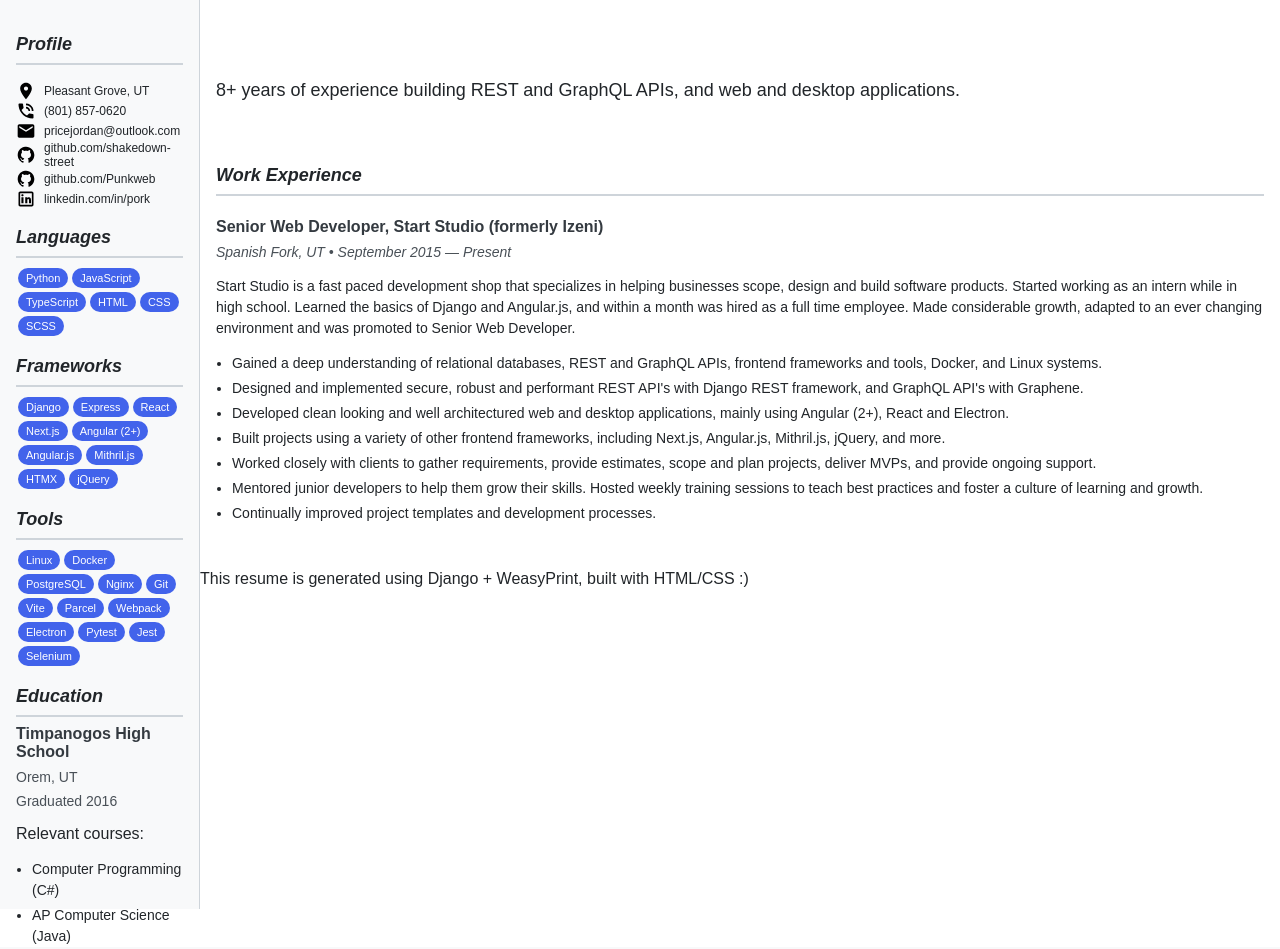
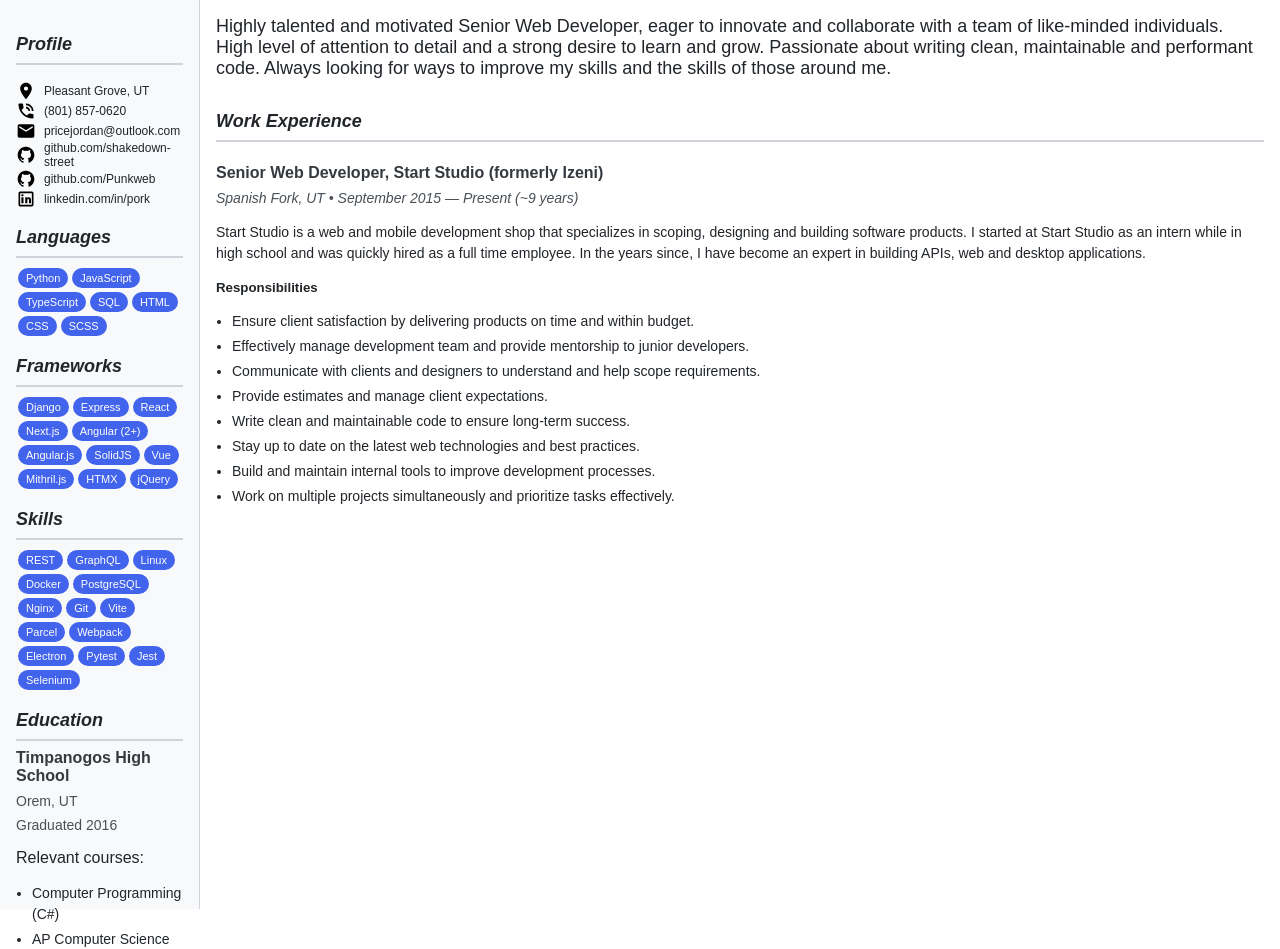
Before and after one commit to shakedown-street/jprice, a Django app: template resume/templates/resume/resume.html in a window 1280 px wide. Shown: the part 148-1097 px from the top of the page. Run offline with Django 4.2, Linux system fonts and the light colour scheme; the template is opened without the code that fills it, so the values that code supplies are empty.

Commit message:
Update work experience section of resume

```diff
--- a/resume/static/resume/resume.css
+++ b/resume/static/resume/resume.css
@@ -78,7 +78,7 @@ ul li {
 
 .tagline {
   font-size: 18px;
-  margin: 4rem 0;
+  margin: 0 0 2rem;
 }
 
 .section__title {
@@ -107,7 +107,8 @@ ul li {
   width: 20px;
 }
 
-.profile__link a, .profile__link div {
+.profile__link a,
+.profile__link div {
   display: block;
   font-size: 12px;
 }
@@ -157,3 +158,7 @@ ul li {
   font-size: 14px;
   line-height: 1.5;
 }
+
+.responsibilities__header {
+  margin: 1rem 0;
+}
--- a/resume/templates/resume/resume.html
+++ b/resume/templates/resume/resume.html
@@ -51,6 +51,7 @@
         <div class="badge">Python</div>
         <div class="badge">JavaScript</div>
         <div class="badge">TypeScript</div>
+        <div class="badge">SQL</div>
         <div class="badge">HTML</div>
         <div class="badge">CSS</div>
         <div class="badge">SCSS</div>
@@ -63,12 +64,16 @@
         <div class="badge">Next.js</div>
         <div class="badge">Angular (2+)</div>
         <div class="badge">Angular.js</div>
+        <div class="badge">SolidJS</div>
+        <div class="badge">Vue</div>
         <div class="badge">Mithril.js</div>
         <div class="badge">HTMX</div>
         <div class="badge">jQuery</div>
       </div>
-      <h3 class="section__title">Tools</h3>
+      <h3 class="section__title">Skills</h3>
       <div class="badgeGrid">
+        <div class="badge">REST</div>
+        <div class="badge">GraphQL</div>
         <div class="badge">Linux</div>
         <div class="badge">Docker</div>
         <div class="badge">PostgreSQL</div>
@@ -97,8 +102,10 @@
     <div class="content__main">
       <div class="container">
         <p class="tagline">
-          8+ years of experience building REST and GraphQL APIs, and web and
-          desktop applications.
+          Highly talented and motivated Senior Web Developer, eager to innovate and collaborate with a team of
+          like-minded individuals.  High level of attention to detail and a strong desire to learn and
+          grow. Passionate about writing clean, maintainable and performant code.  Always looking for
+          ways to improve my skills and the skills of those around me.
         </p>
         <h3 class="section__title">Work Experience</h3>
         <div class="experienceItem">
@@ -106,46 +113,32 @@
             Senior Web Developer, Start Studio (formerly Izeni)
           </h4>
           <div class="experienceItem__location">
-            Spanish Fork, UT • September 2015 — Present
+            Spanish Fork, UT • September 2015 — Present (~9 years)
           </div>
           <p class="experienceItem__description">
-            Start Studio is a fast paced development shop that specializes in helping businesses scope, design and
-            build software products. Started working as an intern while in high school. Learned the
-            basics of Django and Angular.js, and within a month was hired as a full time employee. Made considerable
-            growth, adapted to an ever changing environment and was promoted to Senior Web Developer.
+            Start Studio is a web and mobile development shop that specializes in scoping, designing and building
+            software products.  I started at Start Studio as an intern while in high school and was quickly
+            hired as a full time employee.  In the years since, I have become an expert in building APIs, web and desktop
+            applications.
           </p>
+          <h5 class="responsibilities__header">Responsibilities</h5>
           <ul>
-            <li>
-              Gained a deep understanding of relational databases, REST and GraphQL APIs, frontend frameworks and
-              tools, Docker, and Linux systems.
-            </li>
-            <li>
-              Designed and implemented secure, robust and performant REST API's with Django REST framework, and GraphQL
-              API's with Graphene.
-            </li>
-            <li>
-              Developed clean looking and well architectured web and desktop applications, mainly using Angular (2+),
-              React and Electron.
-            </li>
-            <li>
-              Built projects using a variety of other frontend frameworks, including Next.js, Angular.js, Mithril.js,
-              jQuery, and more.
-            </li>
-            <li>
-              Worked closely with clients to gather requirements, provide estimates, scope and plan projects, deliver
-              MVPs, and provide ongoing support.
-            </li>
-            <li>
-              Mentored junior developers to help them grow their skills. Hosted weekly training sessions to teach
-              best practices and foster a culture of learning and growth.
-            </li>
-            <li>
-              Continually improved project templates and development processes.
-            </li>
+            <li>Ensure client satisfaction by delivering products on time and within budget.</li>
+            <li>Effectively manage development team and provide mentorship to junior developers.</li>
+            <li>Communicate with clients and designers to understand and help scope requirements.</li>
+            <li>Provide estimates and manage client expectations.</li>
+            <li>Write clean and maintainable code to ensure long-term success.</li>
+            <li>Stay up to date on the latest web technologies and best practices.</li>
+            <li>Build and maintain internal tools to improve development processes.</li>
+            <li>Work on multiple projects simultaneously and prioritize tasks effectively.</li>
           </ul>
         </div>
+        {% comment %} <h3 class="section__title">Personal Projects</h3>
+        <div>
+          <h4>PunkwebBB</h4>
+          <h4>FitPulse</h4>
+        </div> {% endcomment %}
       </div>
-      <p>This resume is generated using Django + WeasyPrint, built with HTML/CSS :)</p>
     </div>
   </div>
 </body>
```
